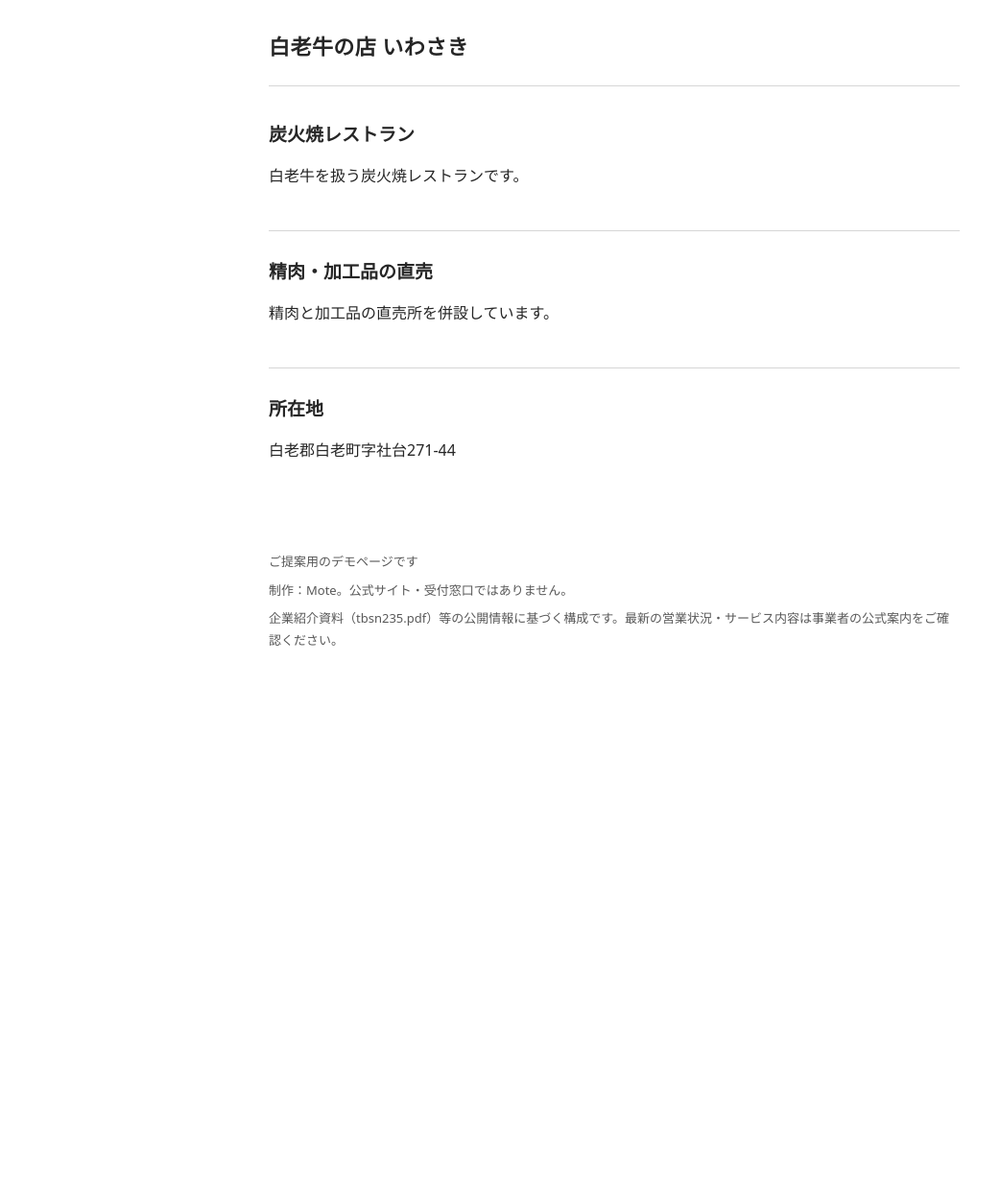
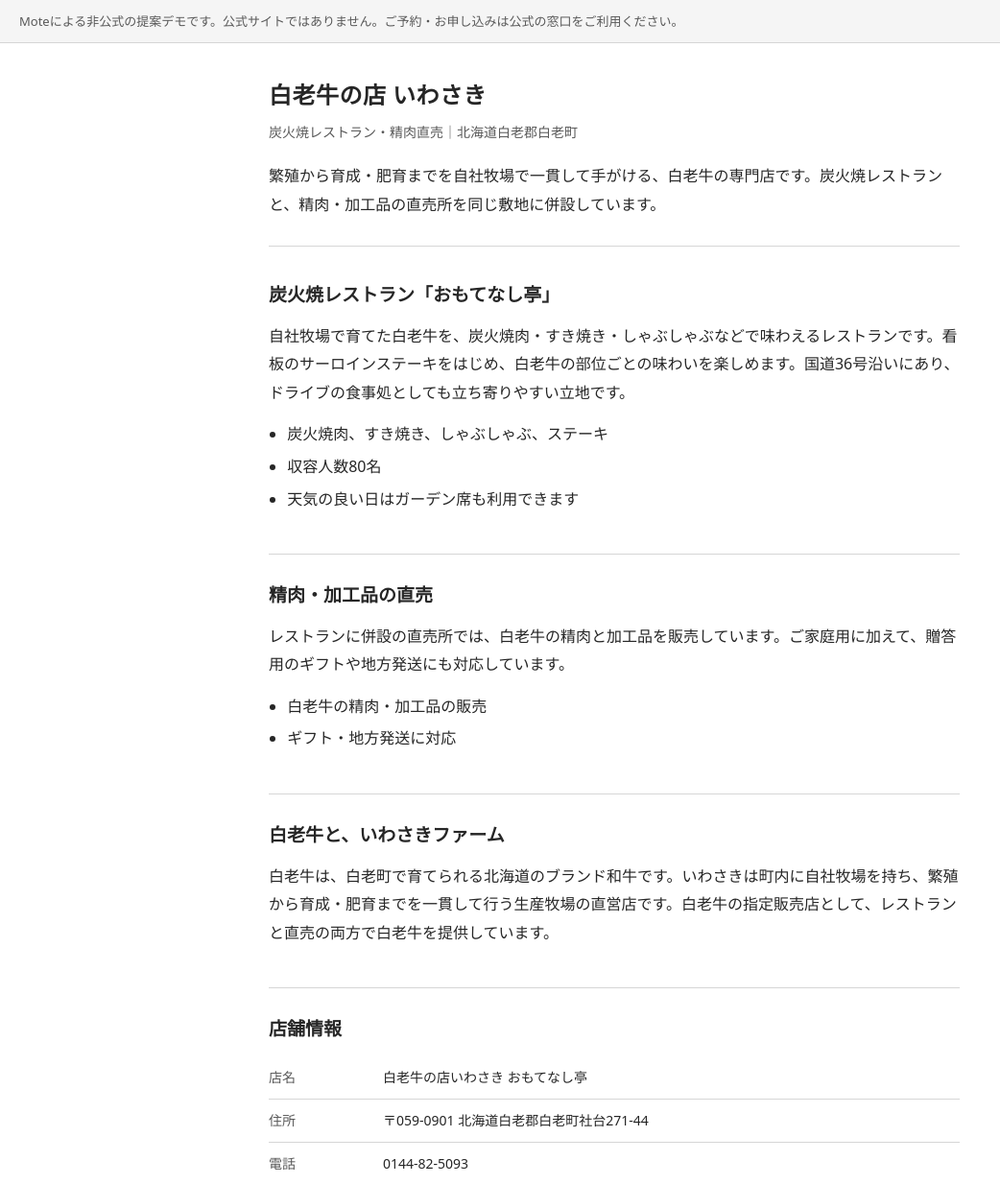
Before and after one commit to ibuki042057-boop/mote-web-demos, a plain HTML site: page iwasaki-demo/index.html in a window 1280 px wide. Shown: the top 1234 px of the page at 96% size, without its empty margins (0-1042 px from the left). Before the commit the page ends 800 px from the top, so only its background shows below. Drawn offline with Linux system fonts and the light colour scheme.

Commit message:
Rebuild iwasaki demo with verified store information

```diff
--- a/iwasaki-demo/index.html
+++ b/iwasaki-demo/index.html
@@ -6,9 +6,10 @@ body{margin:0;background:var(--paper);color:var(--ink);font-family:system-ui,-ap
 a{color:inherit}
 .notice{background:var(--panel);padding:10px 20px;font-size:13px;color:var(--muted);border-bottom:1px solid var(--line)}
 .wrap{max-width:760px;margin:0 auto;padding:0 20px}
-header{padding:32px 0 24px;border-bottom:1px solid var(--line)}
-header .name{font-size:22px;font-weight:700;letter-spacing:.02em}
-header .sub{font-size:13px;color:var(--muted);margin-top:8px}
+header{padding:36px 0 28px;border-bottom:1px solid var(--line)}
+header .name{font-size:24px;font-weight:700;letter-spacing:.02em;margin:0;line-height:1.5}
+header .sub{font-size:14px;color:var(--muted);margin-top:8px}
+header .lead{font-size:16px;margin:18px 0 0}
 main{padding:8px 0 24px}
 section{padding:28px 0;border-bottom:1px solid var(--line)}
 section:last-of-type{border-bottom:0}
@@ -23,17 +24,70 @@ li{margin:4px 0;font-size:16px}
 .dl div:last-child{border-bottom:0}
 .dl dt{flex:0 0 7.5em;color:var(--muted);margin:0}
 .dl dd{margin:0}
+.btn{display:inline-block;border:1px solid var(--ink);padding:10px 22px;font-size:15px;text-decoration:none;margin-top:4px}
 .notes{list-style:none;padding:0;margin:0}
 .notes li{font-size:13px;color:var(--muted);border-left:3px solid var(--line);padding:4px 0 4px 14px;margin:0 0 10px}
 footer{padding:24px 0 48px;font-size:13px;color:var(--muted);line-height:1.8}
-a:focus-visible,input:focus-visible{outline:2px solid var(--ink);outline-offset:3px}
+footer p{font-size:13px;margin:0 0 6px}
+a:focus-visible{outline:2px solid var(--ink);outline-offset:3px}
 @media(max-width:600px){.dl div{display:block}.dl dt{margin-bottom:2px}}
-
-h1.name{margin:0;line-height:1.5}body{overflow-wrap:anywhere}footer p{font-size:13px;margin:0 0 6px}
+body{overflow-wrap:anywhere}
 </style></head>
-<body><div class="wrap"><header><h1 class="name">白老牛の店 いわさき</h1></header>
-<main><section><h2>炭火焼レストラン</h2><p>白老牛を扱う炭火焼レストランです。</p></section>
-<section><h2>精肉・加工品の直売</h2><p>精肉と加工品の直売所を併設しています。</p></section>
-<section><h2>所在地</h2><p>白老郡白老町字社台271-44</p></section></main>
-<footer><p>ご提案用のデモページです</p><p>制作：Mote。公式サイト・受付窓口ではありません。</p><p>企業紹介資料（tbsn235.pdf）等の公開情報に基づく構成です。最新の営業状況・サービス内容は事業者の公式案内をご確認ください。</p></footer>
-</div></body></html>
+<body>
+<div class="notice">Moteによる非公式の提案デモです。公式サイトではありません。ご予約・お申し込みは公式の窓口をご利用ください。</div>
+<div class="wrap">
+<header>
+<h1 class="name">白老牛の店 いわさき</h1>
+<p class="sub">炭火焼レストラン・精肉直売｜北海道白老郡白老町</p>
+<p class="lead">繁殖から育成・肥育までを自社牧場で一貫して手がける、白老牛の専門店です。炭火焼レストランと、精肉・加工品の直売所を同じ敷地に併設しています。</p>
+</header>
+<main>
+<section>
+<h2>炭火焼レストラン「おもてなし亭」</h2>
+<p>自社牧場で育てた白老牛を、炭火焼肉・すき焼き・しゃぶしゃぶなどで味わえるレストランです。看板のサーロインステーキをはじめ、白老牛の部位ごとの味わいを楽しめます。国道36号沿いにあり、ドライブの食事処としても立ち寄りやすい立地です。</p>
+<ul>
+<li>炭火焼肉、すき焼き、しゃぶしゃぶ、ステーキ</li>
+<li>収容人数80名</li>
+<li>天気の良い日はガーデン席も利用できます</li>
+</ul>
+</section>
+<section>
+<h2>精肉・加工品の直売</h2>
+<p>レストランに併設の直売所では、白老牛の精肉と加工品を販売しています。ご家庭用に加えて、贈答用のギフトや地方発送にも対応しています。</p>
+<ul>
+<li>白老牛の精肉・加工品の販売</li>
+<li>ギフト・地方発送に対応</li>
+</ul>
+</section>
+<section>
+<h2>白老牛と、いわさきファーム</h2>
+<p>白老牛は、白老町で育てられる北海道のブランド和牛です。いわさきは町内に自社牧場を持ち、繁殖から育成・肥育までを一貫して行う生産牧場の直営店です。白老牛の指定販売店として、レストランと直売の両方で白老牛を提供しています。</p>
+</section>
+<section>
+<h2>店舗情報</h2>
+<dl class="dl">
+<div><dt>店名</dt><dd>白老牛の店いわさき おもてなし亭</dd></div>
+<div><dt>住所</dt><dd>〒059-0901 北海道白老郡白老町社台271-44</dd></div>
+<div><dt>電話</dt><dd>0144-82-5093</dd></div>
+<div><dt>営業時間</dt><dd>11:00～20:00（ラストオーダー 19:30）<br>※木曜日のみ 11:00～16:00の時短営業</dd></div>
+<div><dt>定休日</dt><dd>水曜日（水曜日が祝日の場合は翌木曜日）</dd></div>
+<div><dt>アクセス</dt><dd>JR室蘭本線 白老駅より車で5分／国道36号沿い</dd></div>
+<div><dt>駐車場</dt><dd>あり</dd></div>
+<div><dt>お支払い</dt><dd>クレジットカード（VISA・MasterCard・JCB・AMEXほか）、QRコード決済</dd></div>
+<div><dt>姉妹店</dt><dd>白老牛の店 いわさき ご馳走亭（ハンバーグ＆ステーキ／白老町社台271-58）</dd></div>
+</dl>
+</section>
+<section>
+<h2>公式のご案内</h2>
+<p>最新の営業状況とご予約は、公式サイトとお電話でご確認ください。このデモは構成のご提案であり、予約やお問い合わせの受付は行っていません。</p>
+<p><a class="btn" href="https://omotenashi-tei.com/">公式サイトを見る</a></p>
+<p class="muted">お電話：0144-82-5093</p>
+</section>
+</main>
+<footer>
+<p>ご提案用のデモページです</p>
+<p>制作：Mote。公式サイト・受付窓口ではありません。</p>
+<p>店舗情報は公式サイト等の公開情報に基づきます（2026年11月27日確認）。最新の内容は事業者の公式案内をご確認ください。</p>
+</footer>
+</div>
+</body></html>
```
